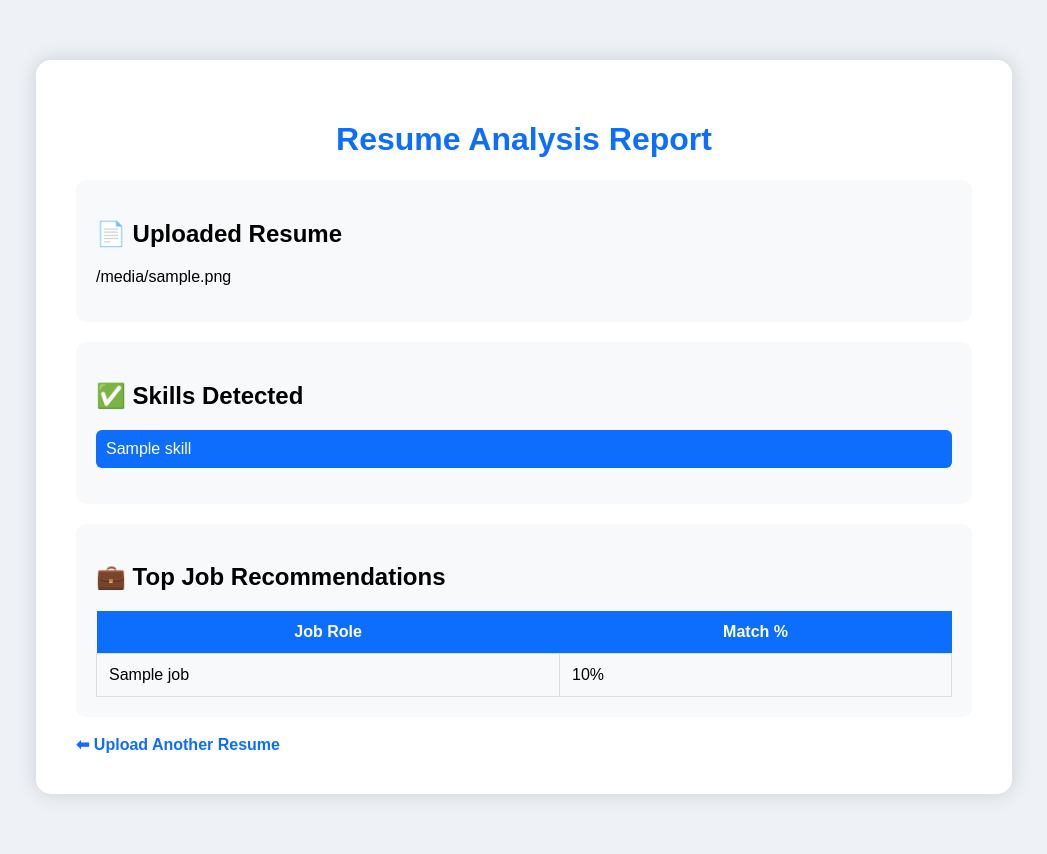
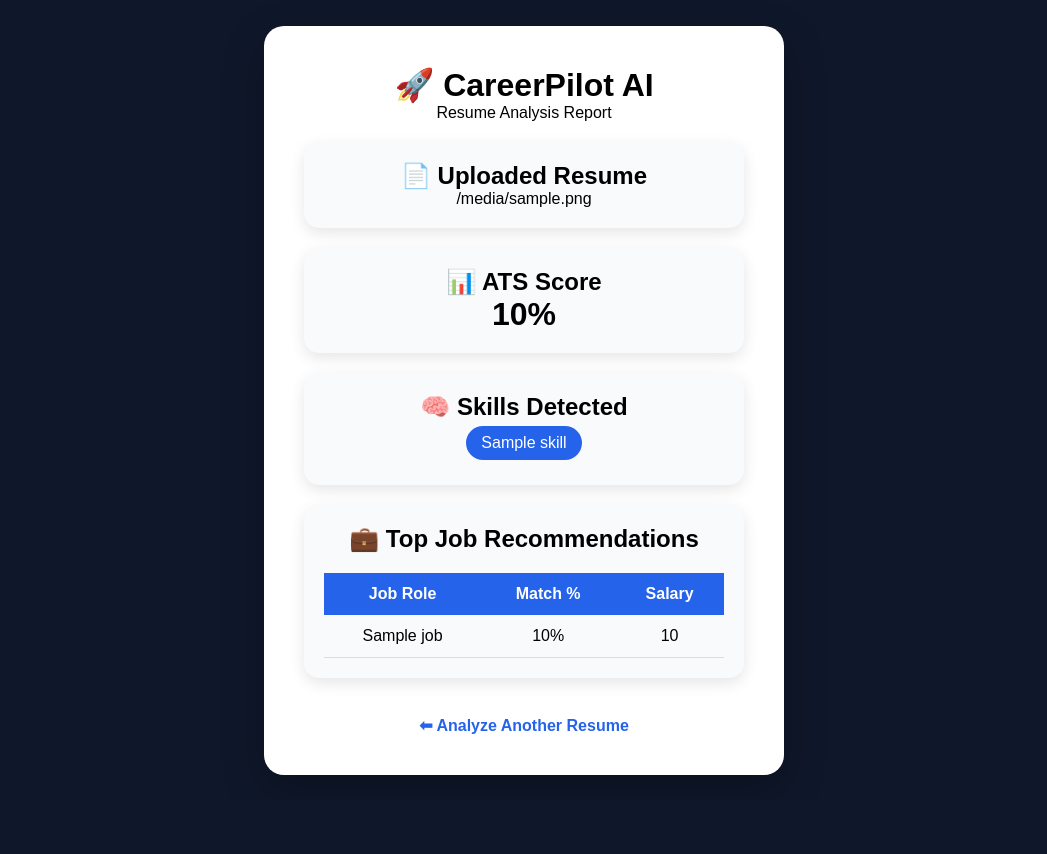
Before and after one commit to harmanpr33t/CareerPilot-AI, a Flask app: template templates/result.html in a window 1280 px wide. Shown: the whole page, without its empty margins (116-1163 px from the left). After the commit the page ends 775 px from the top, so only its background shows below. Run offline with Flask 3, Linux system fonts and the light colour scheme; the template is opened without the code that fills it: most values are stand-ins (such as "Sample title", 1, 10 or a date in 2020).

Commit message:
Working version before final polish

```diff
--- a/app.py
+++ b/app.py
@@ -8,9 +8,7 @@ from recommendation_engine import recommend_jobs
 app = Flask(__name__)
 
 UPLOAD_FOLDER = "uploads"
-
-if not os.path.exists(UPLOAD_FOLDER):
-    os.makedirs(UPLOAD_FOLDER)
+os.makedirs(UPLOAD_FOLDER, exist_ok=True)
 
 
 @app.route("/")
@@ -30,7 +28,6 @@ def upload():
         return "Please select a PDF."
 
     file_path = os.path.join(UPLOAD_FOLDER, file.filename)
-
     file.save(file_path)
 
     resume_text = extract_text_from_pdf(file_path)
@@ -39,11 +36,14 @@ def upload():
 
     jobs = recommend_jobs(skills)
 
+    ats_score = jobs[0]["score"] if jobs else 0
+
     return render_template(
         "result.html",
         filename=file.filename,
         skills=skills,
-        jobs=jobs
+        jobs=jobs,
+        ats_score=ats_score
     )
 
 
--- a/recommendation_engine.py
+++ b/recommendation_engine.py
@@ -1,53 +1,77 @@
 from sklearn.feature_extraction.text import TfidfVectorizer
 from sklearn.metrics.pairwise import cosine_similarity
 
-
 JOB_DATABASE = {
 
-    "Data Analyst":
-    "Python SQL Excel Power BI Pandas Statistics Data Analysis",
+    "Data Analyst":{
+        "skills":"Python SQL Excel Power BI Pandas Statistics Data Analysis",
+        "salary":"₹4 - ₹8 LPA"
+    },
 
-    "Data Scientist":
-    "Python Machine Learning Deep Learning SQL Pandas NumPy",
+    "Data Scientist":{
+        "skills":"Python Machine Learning Deep Learning SQL Pandas NumPy",
+        "salary":"₹6 - ₹12 LPA"
+    },
 
-    "Python Developer":
-    "Python Flask API HTML CSS JavaScript",
+    "Python Developer":{
+        "skills":"Python Flask API HTML CSS JavaScript",
+        "salary":"₹5 - ₹10 LPA"
+    },
 
-    "Business Analyst":
-    "Excel SQL Tableau Power BI Communication",
+    "Business Analyst":{
+        "skills":"Excel SQL Tableau Power BI Communication",
+        "salary":"₹5 - ₹9 LPA"
+    },
 
-    "Frontend Developer":
-    "HTML CSS JavaScript Bootstrap React",
+    "Frontend Developer":{
+        "skills":"HTML CSS JavaScript Bootstrap React",
+        "salary":"₹4 - ₹8 LPA"
+    },
 
-    "Java Developer":
-    "Java SQL Spring Boot OOP",
+    "Java Developer":{
+        "skills":"Java SQL Spring Boot OOP",
+        "salary":"₹5 - ₹10 LPA"
+    },
 
-    "Software Engineer":
-    "Python Java SQL Problem Solving Communication"
+    "Software Engineer":{
+        "skills":"Python Java SQL Problem Solving Communication",
+        "salary":"₹6 - ₹12 LPA"
+    }
+
 }
 
 
 def recommend_jobs(skills):
 
-    resume = " ".join(skills)
+    resume=" ".join(skills)
 
-    documents = [resume] + list(JOB_DATABASE.values())
+    documents=[resume]
 
-    vectorizer = TfidfVectorizer()
+    for job in JOB_DATABASE.values():
+        documents.append(job["skills"])
 
-    vectors = vectorizer.fit_transform(documents)
+    tfidf=TfidfVectorizer()
 
-    similarity = cosine_similarity(vectors[0:1], vectors[1:]).flatten()
+    vectors=tfidf.fit_transform(documents)
 
-    jobs = []
+    similarity=cosine_similarity(vectors[0:1],vectors[1:]).flatten()
 
-    for index, score in enumerate(similarity):
+    jobs=[]
+
+    for index,score in enumerate(similarity):
+
+        job_name=list(JOB_DATABASE.keys())[index]
 
         jobs.append({
-            "job": list(JOB_DATABASE.keys())[index],
-            "score": round(score * 100, 2)
+
+            "job":job_name,
+
+            "score":round(score*100,2),
+
+            "salary":JOB_DATABASE[job_name]["salary"]
+
         })
 
-    jobs = sorted(jobs, key=lambda x: x["score"], reverse=True)
+    jobs=sorted(jobs,key=lambda x:x["score"],reverse=True)
 
     return jobs[:5]
--- a/static/style.css
+++ b/static/style.css
@@ -1,39 +1,74 @@
-body{
+*{
 margin:0;
 padding:0;
-    background:#eef2f7;
-    font-family:Arial, Helvetica, sans-serif;
+box-sizing:border-box;
+font-family:Arial,Helvetica,sans-serif;
+}
+
+body{
+
+background:#0f172a;
+
+display:flex;
+
+justify-content:center;
+
+align-items:center;
+
+height:100vh;
+
 }
 
 .container{
 
-    width:70%;
-    margin:60px auto;
+width:520px;
+
 background:white;
+
 padding:40px;
-    border-radius:15px;
-    box-shadow:0 0 20px rgba(0,0,0,.15);
 
-}
+border-radius:20px;
 
-h1{
+box-shadow:0 15px 40px rgba(0,0,0,.25);
 
-    color:#0d6efd;
 text-align:center;
 
 }
 
-.subtitle{
+.hero h1{
 
-    text-align:center;
-    color:#555;
-    margin-bottom:30px;
+font-size:38px;
+
+color:#2563eb;
+
+margin-bottom:10px;
 
 }
 
-input[type=file]{
+.hero p{
+
+color:gray;
+
+margin-bottom:35px;
+
+}
+
+.upload-box{
+
+border:2px dashed #2563eb;
+
+padding:30px;
+
+margin-bottom:25px;
+
+border-radius:15px;
+
+}
+
+input{
 
 width:100%;
+
 padding:12px;
 
 }
@@ -41,74 +76,99 @@ input[type=file]{
 button{
 
 width:100%;
+
 padding:15px;
-    background:#0d6efd;
+
+background:#2563eb;
+
 color:white;
+
+font-size:18px;
+
 border:none;
+
 border-radius:10px;
-    font-size:18px;
+
 cursor:pointer;
 
 }
 
 button:hover{
 
-    background:#084298;
+background:#1d4ed8;
 
 }
 
 .card{
 
+background:#f8fafc;
+
+padding:20px;
+
 margin-top:20px;
-    background:#f8f9fa;
-    padding:20px;
-    border-radius:10px;
+
+border-radius:15px;
+
+box-shadow:0 5px 15px rgba(0,0,0,.1);
 
 }
 
-ul{
+.skill{
 
-    list-style:none;
-    padding:0;
+display:inline-block;
 
-}
+background:#2563eb;
 
-li{
+color:white;
 
-    background:#0d6efd;
-    color:white;
-    margin:8px 0;
-    padding:10px;
-    border-radius:6px;
+padding:8px 15px;
+
+margin:5px;
+
+border-radius:30px;
 
 }
 
 table{
 
 width:100%;
+
+margin-top:20px;
+
 border-collapse:collapse;
 
 }
 
 table th{
 
-    background:#0d6efd;
+background:#2563eb;
+
 color:white;
+
 padding:12px;
 
 }
 
 table td{
 
-    border:1px solid #ddd;
 padding:12px;
+
+border-bottom:1px solid #ddd;
+
+text-align:center;
 
 }
 
 a{
 
+display:inline-block;
+
+margin-top:20px;
+
 text-decoration:none;
-    color:#0d6efd;
+
+color:#2563eb;
+
 font-weight:bold;
 
 }
--- a/templates/result.html
+++ b/templates/result.html
@@ -3,8 +3,7 @@
 
 <head>
     <meta charset="UTF-8">
-    <title>Resume Analysis Result</title>
-
+    <title>CareerPilot AI | Result</title>
     <link rel="stylesheet" href="{{ url_for('static', filename='style.css') }}">
 </head>
 
@@ -12,38 +11,29 @@
 
 <div class="container">
 
-    <h1>Resume Analysis Report</h1>
+    <h1>🚀 CareerPilot AI</h1>
+    <p class="subtitle">Resume Analysis Report</p>
 
     <div class="card">
-
         <h2>📄 Uploaded Resume</h2>
-
         <p>{{ filename }}</p>
-
     </div>
 
     <div class="card">
+        <h2>📊 ATS Score</h2>
+        <h1>{{ ats_score }}%</h1>
+    </div>
 
-        <h2>✅ Skills Detected</h2>
+    <div class="card">
+        <h2>🧠 Skills Detected</h2>
 
         {% if skills %}
-
-        <ul>
-
             {% for skill in skills %}
-
-            <li>{{ skill }}</li>
-
+                <span class="skill">{{ skill }}</span>
             {% endfor %}
-
-        </ul>
-
         {% else %}
-
-        <p>No Skills Found.</p>
-
+            <p>No Skills Found.</p>
         {% endif %}
-
     </div>
 
     <div class="card">
@@ -53,23 +43,17 @@
         <table>
 
             <tr>
-
                 <th>Job Role</th>
-
                 <th>Match %</th>
-
+                <th>Salary</th>
             </tr>
 
             {% for item in jobs %}
-
             <tr>
-
                 <td>{{ item.job }}</td>
-
                 <td>{{ item.score }}%</td>
-
+                <td>{{ item.salary }}</td>
             </tr>
-
             {% endfor %}
 
         </table>
@@ -78,10 +62,9 @@
 
     <br>
 
-    <a href="/">⬅ Upload Another Resume</a>
+    <a href="/">⬅ Analyze Another Resume</a>
 
 </div>
 
 </body>
-
 </html>
```
Also changed, not shown: templates/index.html (+16 -7 lines), 2 other files. Lines whose indentation alone changed are shown as unchanged.
